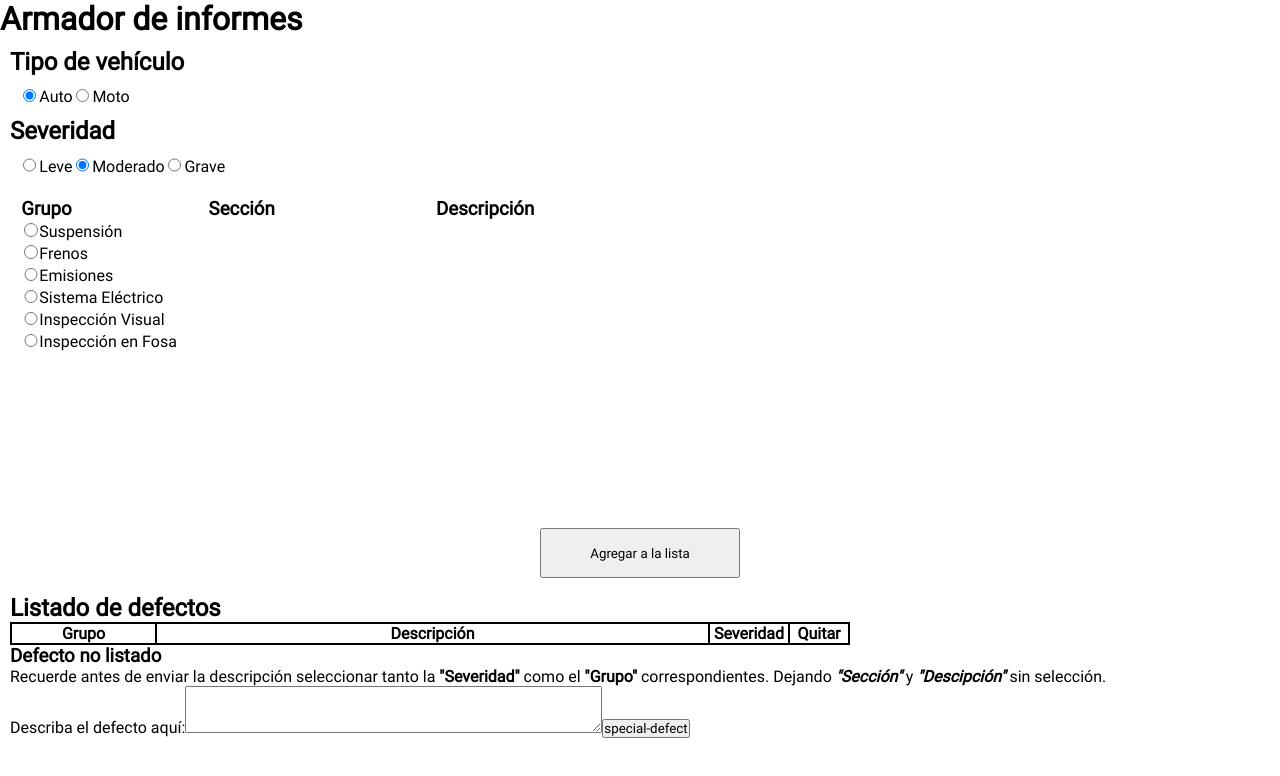
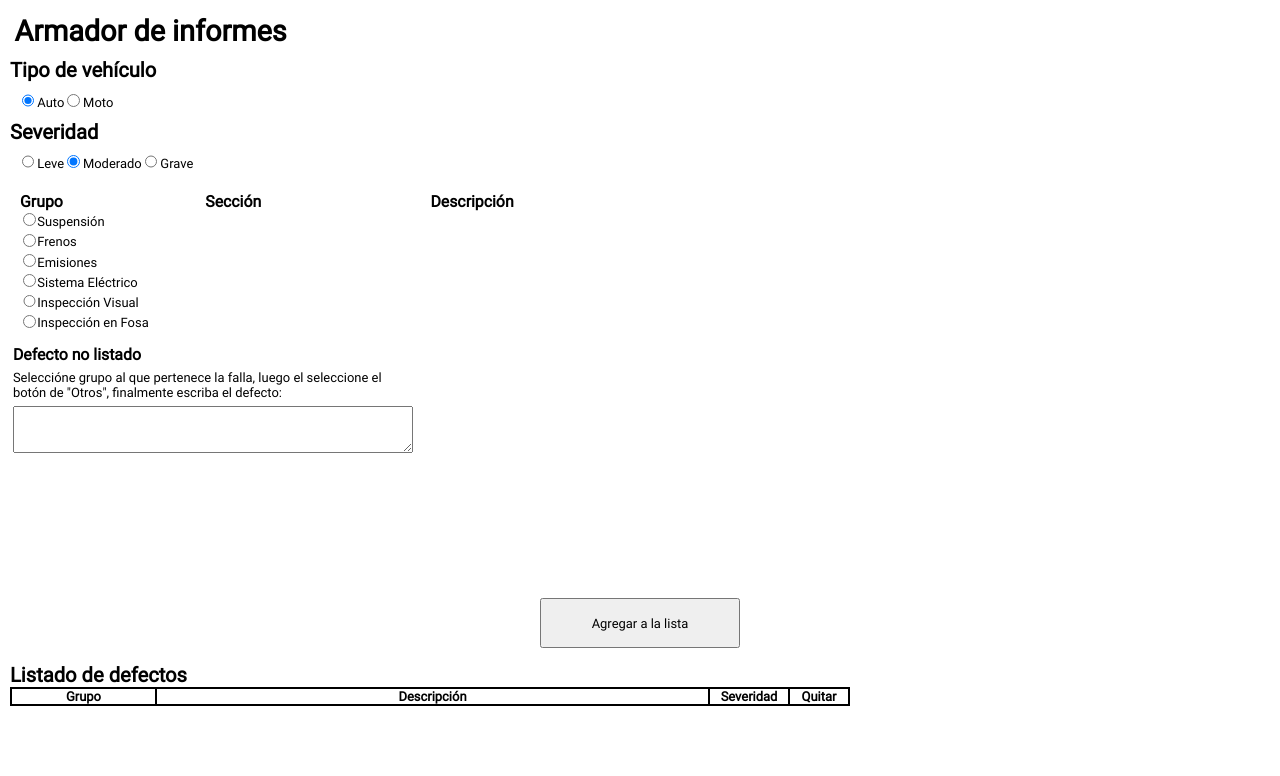
Before and after one commit to Juaniessi/buba-app, a React (Create React App) app: page / in a window 1280 px wide. Shown: the top 776 px of the page. Built offline with nearby package versions, Linux system fonts and the light colour scheme.

Commit message:
textArea funcitonalyty ready, added checks to the printing area, some minor style improvements

```diff
--- a/src/components/main/Main.jsx
+++ b/src/components/main/Main.jsx
@@ -71,6 +71,8 @@ function Main() {
 	const handleDescripcion = (e) => {
 		setDescripcion(e.target.value);
 	};
+	const [unlistedDef, setUnlistedDef] = useState('');
+
 	const [lista, setLista] = useState([]);
 
 	let section; //esta variable almacena el array de seccion a mapear
@@ -94,16 +96,27 @@ function Main() {
 		let itemLista = {
 			grupo: grupo,
 			seccion: seccion,
-			desc: descripcion,
+			desc: seccion === 'otro' ? unlistedDef : descripcion,
 			sev: severidad,
 			Ord: sevOrd,
 		};
 
-		setLista(lista.concat(itemLista));
-		setSeveridad('Moderado');
-		setGrupo('');
-		setSeccion('');
-		setDescripcion('');
+		if (
+			severidad !== '' &&
+			grupo !== '' &&
+			seccion !== '' &&
+			(unlistedDef !== '' || descripcion !== '')
+		) {
+			setLista(lista.concat(itemLista));
+			setSeveridad('Moderado');
+			setGrupo('');
+			setSeccion('');
+			setDescripcion('');
+			setUnlistedDef('');
+		} else {
+			alert('Todos los campos deben estar completos');
+		}
+
 		return;
 	};
 
@@ -150,10 +163,6 @@ function Main() {
 			</tr>
 		);
 	}
-
-	let setUnlistedDefect = () => {
-		setDescripcion();
-	};
 
 	switch (grupo) {
 		case 'Suspensión':
@@ -290,7 +299,7 @@ function Main() {
 		default:
 			description = [];
 	}
-
+	console.log(seccion);
 	return (
 		<main>
 			<form className="form-radio">
@@ -302,7 +311,7 @@ function Main() {
 						name="type"
 						id="Auto"
 						value="Auto"
-						checked={tipo === 'Auto'}
+						checked={tipo === 'Auto'} //determina que visualmente se vea checked
 						onChange={handleTipo}
 					/>
 					<label className="btn-inside" htmlFor="Auto">
@@ -394,6 +403,20 @@ function Main() {
 								{item}
 							</label>
 						))}
+						{grupo.length > 0 && ( //esta primera línea hace que se renderice solo si encuentra algo en el array de grupo
+							<label className="btn-inside" htmlFor="otro">
+								<input
+									type="radio"
+									name="section"
+									id="otro"
+									value="otro"
+									checked={seccion === 'otro'}
+									className="btn-inside rad-c"
+									onChange={handleSeccion}
+								/>
+								<b>Otros</b>
+							</label>
+						)}
 					</div>
 					<div className="btn-package col-class description-c">
 						<h3>Descripción</h3>
@@ -406,12 +429,27 @@ function Main() {
 									id={item}
 									value={item}
 									checked={descripcion === item}
-									onChange={(e) => setDescripcion(e.target.value)}
+									onChange={handleDescripcion}
 								/>
 								{item}
 							</label>
 						))}
 					</div>
+				</div>
+				<h3 className="unlisted-defect"> Defecto no listado</h3>
+				<div className="unlisted-ctn">
+					<label htmlFor="unlisted-defect" className="unlisted-defect">
+						Seleccióne grupo al que pertenece la falla, luego el seleccione el
+						botón de "Otros", finalmente escriba el defecto:
+					</label>
+					<textarea
+						name="unlisted-defect"
+						id="unlisted-defect"
+						className="unlisted-defect"
+						value={unlistedDef}
+						cols="50"
+						rows="3"
+						onChange={(e) => setUnlistedDef(e.target.value)}></textarea>
 				</div>
 			</form>
 			<div className="div-btn">
@@ -442,29 +480,6 @@ function Main() {
 						.map(defectList)}
 				</tbody>
 			</table>
-			<form>
-				<h3>Defecto no listado</h3>
-				<p>
-					Recuerde antes de enviar la descripción seleccionar tanto la{' '}
-					<b>"Severidad"</b> como el <b>"Grupo"</b> correspondientes. Dejando{' '}
-					<b>
-						<i>"Sección"</i>
-					</b>{' '}
-					y{' '}
-					<b>
-						<i>"Descipción"</i>
-					</b>{' '}
-					sin selección.
-				</p>
-				<label htmlFor="special-defect">Describa el defecto aquí:</label>
-				<textarea
-					name="special-defect"
-					id="special-defect"
-					value=""
-					cols="50"
-					rows="3"></textarea>
-				<input type="submit" value="special-defect" />
-			</form>
 		</main>
 	);
 }
--- a/src/styles/style.css
+++ b/src/styles/style.css
@@ -9,10 +9,24 @@
   padding: 0;
   -webkit-box-sizing: border-box;
   box-sizing: border-box;
+  font-size: 0.9rem;
 }
 
 main {
   margin: 10px;
+}
+
+h1 {
+  font-size: 2rem;
+  margin: 1rem 0 0.5rem 1rem;
+}
+
+h2 {
+  font-size: 1.4rem;
+}
+
+h3 {
+  font-size: 1.1rem;
 }
 
 .variable-btn {
@@ -33,7 +47,7 @@ main {
   -webkit-box-direction: normal;
       -ms-flex-flow: column nowrap;
           flex-flow: column nowrap;
-  min-height: 480px;
+  min-height: 540px;
 }
 
 .btn-package {
@@ -66,6 +80,21 @@ main {
   border: 0px;
   width: 1em;
   height: 1em;
+}
+
+.unlisted-ctn {
+  display: -webkit-box;
+  display: -ms-flexbox;
+  display: flex;
+  -webkit-box-orient: vertical;
+  -webkit-box-direction: normal;
+      -ms-flex-flow: column nowrap;
+          flex-flow: column nowrap;
+}
+
+.unlisted-defect {
+  margin: 0.2rem;
+  width: 400px;
 }
 
 .div-btn {
--- a/src/styles/style.scss
+++ b/src/styles/style.scss
@@ -9,11 +9,21 @@
 	padding: 0;
 	-webkit-box-sizing: border-box;
 	box-sizing: border-box;
+	font-size: 0.9rem;
 }
 main {
 	margin: 10px;
 }
-
+h1 {
+	font-size: 2rem;
+	margin: 1rem 0 0.5rem 1rem;
+}
+h2 {
+	font-size: 1.4rem;
+}
+h3 {
+	font-size: 1.1rem;
+}
 .variable-btn {
 	display: flex;
 	flex-flow: row nowrap;
@@ -21,7 +31,7 @@ main {
 .form-radio {
 	display: flex;
 	flex-flow: column nowrap;
-	min-height: 480px;
+	min-height: 540px;
 }
 
 .btn-package {
@@ -54,6 +64,17 @@ main {
 	width: 1em;
 	height: 1em;
 }
+
+.unlisted-ctn {
+	display:flex;
+	flex-flow: column nowrap;
+}
+
+.unlisted-defect {
+		margin: 0.2rem;
+		width: 400px;
+	}
+
 .div-btn {
 	display: flex;
 	justify-content: center;
```
Also changed, not shown: 1 other file (tests, documents, lock files or other folders).
